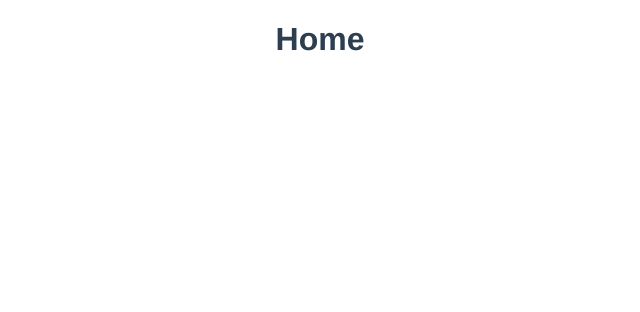
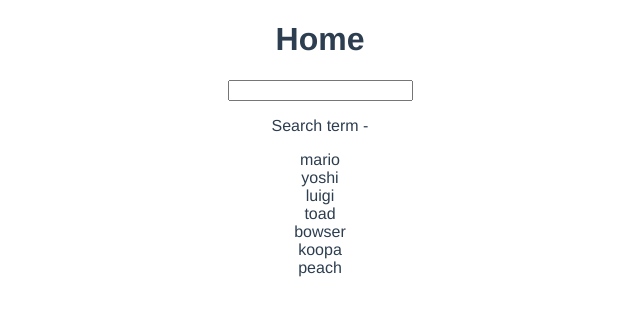
Before and after one commit to arielglvz/vue3-blog, a Vue app: page / in a window 1280 px wide. Shown: the top 312 px of the page, without its empty margins (320-960 px from the left). Built offline with nearby package versions, Linux system fonts and the light colour scheme.

Commit message:
Computed Values

```diff
--- a/src/views/Home.vue
+++ b/src/views/Home.vue
@@ -1,12 +1,28 @@
 <template>
   <div class="home">
     <h1>Home</h1>
+    <input type="text" v-model="search">
+    <p>Search term - {{ search }}</p>
+    <div v-for="name in matchingNames" :key="name">{{ name }}</div>
   </div>
 </template>
 
 <script>
+import { computed, ref } from 'vue';
+
 export default {
-  name: 'Home'
+  name: 'Home',
+  setup() {
+    const search = ref('')
+    const names = ref(['mario', 'yoshi', 'luigi', 'toad',  'bowser', 'koopa', 'peach',])
+
+    // Computed Values
+    const matchingNames = computed(() => {
+      return names.value.filter((name) => name.includes(search.value))
+    })
+
+    return { names, search, matchingNames }
+  }
 }
 </script>
 
```
